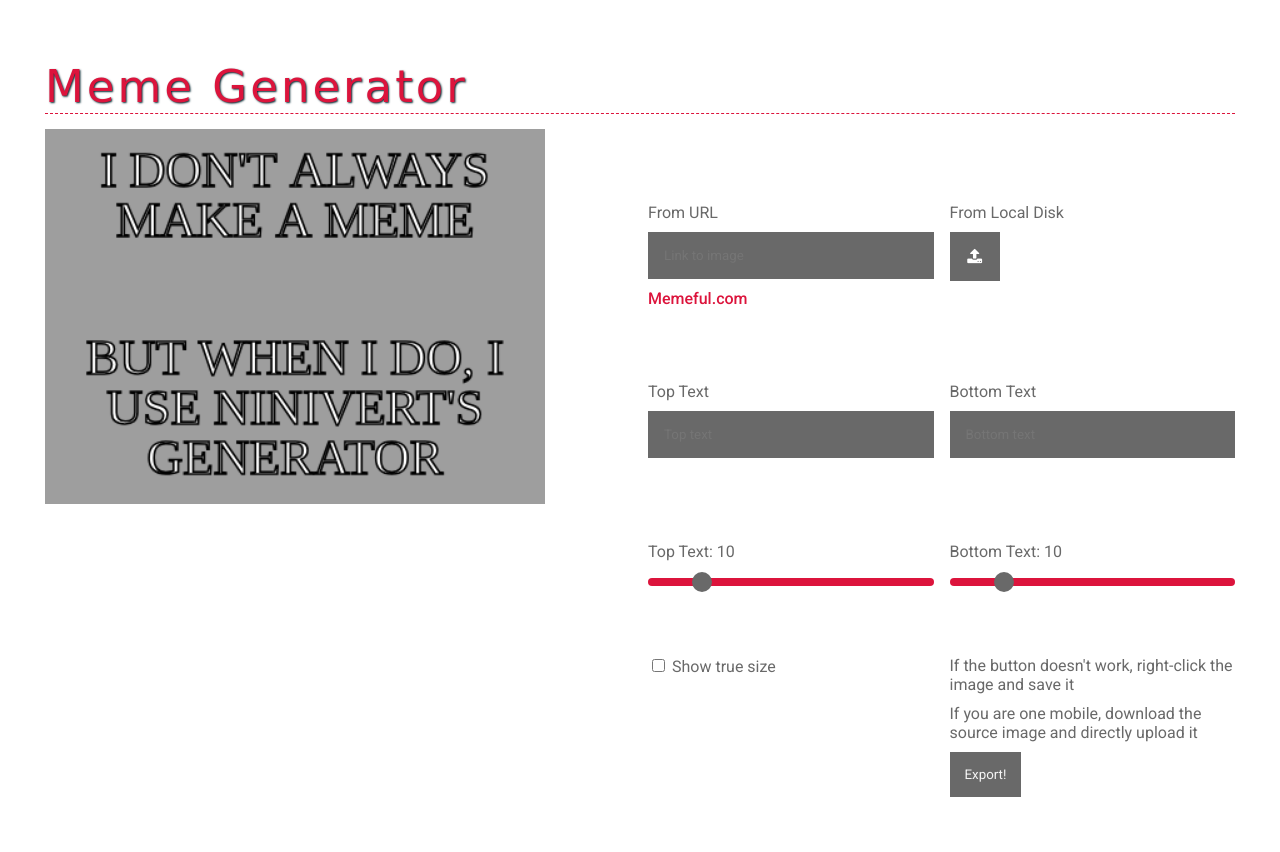
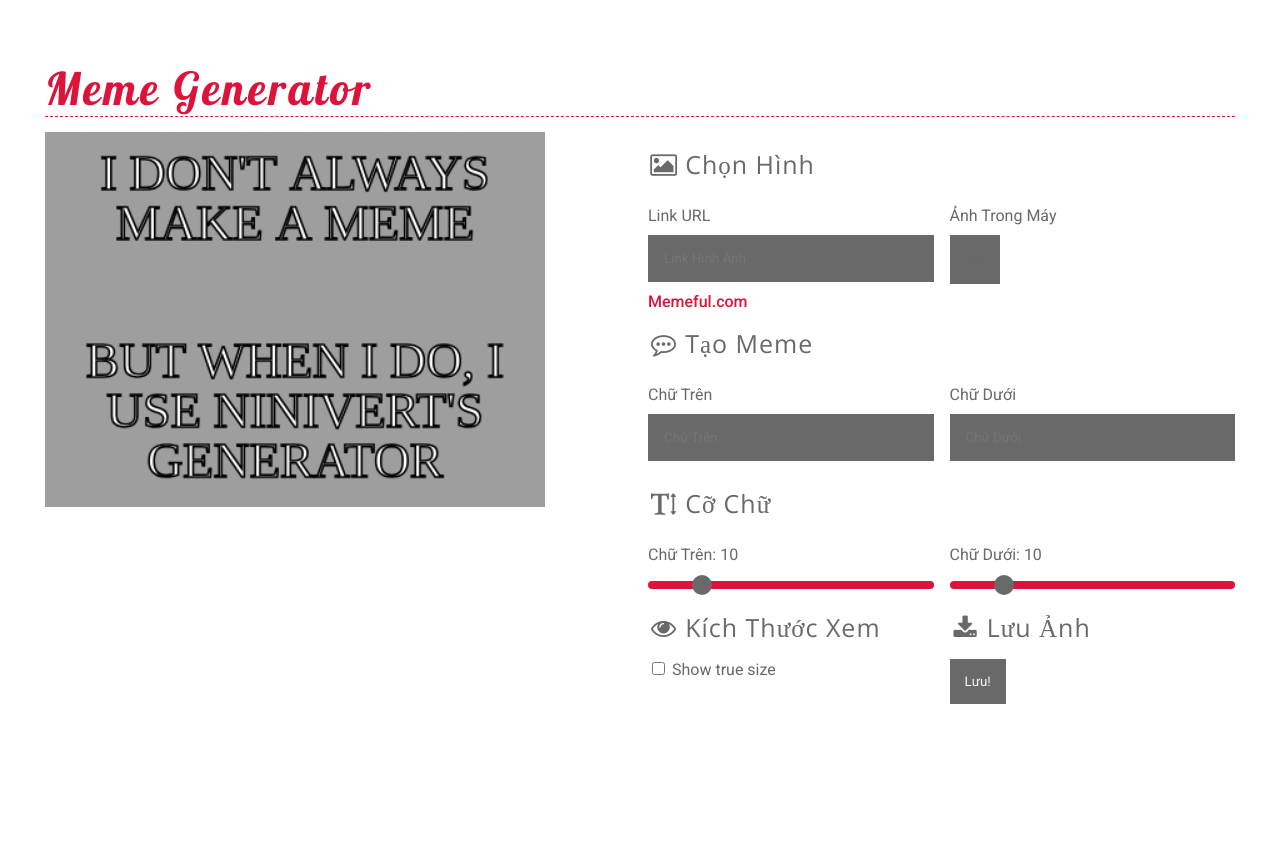
Before and after one commit to tienthinh12102/tienthinh12102.github.io, a PHP site: page / in a window 1280 px wide. After the commit the page ends 704 px from the top, so only its background shows below. Run offline with PHP 8.4, Linux system fonts and the light colour scheme.

Commit message:
Sua File html

```diff
--- a/index.html
+++ b/index.html
@@ -2,7 +2,7 @@
 <html>
 <head>
   <title>Meme Generator</title>
-
+  <meta charset="UTF-8">
   <link rel="stylesheet" type="text/css" href="style.css">
   <meta name="viewport" content="width=device-width, initial-scale=1">
   <link rel="stylesheet" href="https://cdnjs.cloudflare.com/ajax/libs/font-awesome/4.7.0/css/font-awesome.min.css">
@@ -18,15 +18,15 @@
       </div>
     </div>
     <div>
-      <h3><i class="fa fa-picture-o fa-fw" aria-hidden="true"></i>Source Image</h3>
+      <h3><i class="fa fa-picture-o fa-fw" aria-hidden="true"></i>Chọn Hình</h3>
       <div class="box">
         <div>
-          <p>From URL</p>
-          <input id="imgURL" class="block" type="text" placeholder="Link to image" />
+          <p>Link URL</p>
+          <input id="imgURL" class="block" type="text" placeholder="Link Hình Ảnh" />
           <a href="http://memeful.com/" target="_blank">Memeful.com</a>
         </div>
         <div>
-          <p>From Local Disk</p>
+          <p>Ảnh Trong Máy</p>
           <input id="imgFile" type="file" accept="image/*"/>
           <label for="imgFile" class="btn"><i class="fa fa-upload fa-fw"></i></label>
         </div>
@@ -34,28 +34,28 @@
 
 
 
-      <h3><i class="fa fa-commenting-o fa-fw" aria-hidden="true"></i>Meme Text</h3>
+      <h3><i class="fa fa-commenting-o fa-fw" aria-hidden="true"></i>Tạo Meme</h3>
       <div class="box">
         <div>
-          <p>Top Text</p>
-          <input id="textTop" type="text" class="block" placeholder="Top text" />
+          <p>Chữ Trên</p>
+          <input id="textTop" type="text" class="block" placeholder="Chữ Trên" />
         </div>
         <div>
-          <p>Bottom Text</p>
-          <input id="textBottom" type="text" class="block" placeholder="Bottom text" />
+          <p>Chữ Dưới</p>
+          <input id="textBottom" type="text" class="block" placeholder="Chữ Dưới" />
         </div>
       </div>
 
 
 
-      <h3><i class="fa fa-text-height fa-fw" aria-hidden="true"></i>Text Size</h3>
+      <h3><i class="fa fa-text-height fa-fw" aria-hidden="true"></i>Cỡ Chữ</h3>
       <div class="box">
         <div>
-          <p>Top Text: <span id="textSizeTopOut">10</span></p>
+          <p>Chữ Trên: <span id="textSizeTopOut">10</span></p>
           <input id="textSizeTop" type="range" min="2" max="50" step="2" />
         </div>
         <div>
-          <p>Bottom Text: <span id="textSizeBottomOut">10</span></p>
+          <p>Chữ Dưới: <span id="textSizeBottomOut">10</span></p>
           <input id="textSizeBottom" type="range" min="2" max="50" step="2" />
         </div>
       </div>
@@ -64,7 +64,7 @@
 
       <div class="box">
         <div>
-          <h3><i class="fa fa-eye fa-fw" aria-hidden="true"></i>Preview Size</h3>
+          <h3><i class="fa fa-eye fa-fw" aria-hidden="true"></i>Kích Thước Xem</h3>
           <input id="trueSize" type="checkbox"/>
           <label for="trueSize"><span>Show true size</span></label>
         </div>
@@ -72,10 +72,9 @@
 
 
         <div>
-          <h3><i class="fa fa-download fa-fw" aria-hidden="true"></i>Export</h3>
-          <p>If the button doesn't work, right-click the image and save it</p>
-          <p>If you are one mobile, download the source image and directly upload it</p>
-          <button id="export">Export!</button>
+          <h3><i class="fa fa-download fa-fw" aria-hidden="true"></i>Lưu Ảnh</h3>
+
+          <button id="export">Lưu!</button>
         </div>
 
       </div>
@@ -84,6 +83,7 @@
     </div>
   </div>
 
+
 </body>
 <script src="jquery.js"></script>
 </html>
--- a/style.css
+++ b/style.css
@@ -15,7 +15,7 @@
   box-sizing: border-box;
   font-family: 'Roboto';
   font-weight: 400;
-  color: white;
+  color: dimgrey;
 }
 
 /*HEADERS AND TEXT*/
@@ -29,12 +29,11 @@
 
 h1 {
   font-weight: 400;
-  font-family: 'Rouge Script', cursive;
+  font-family: 'Lobster';
   font-size: 45px;
   letter-spacing: 3px;
   color: crimson;
   border-bottom: 1px dashed crimson;
-  text-shadow: 1px 1px 2px #082b34;
 }
 
 h2 {
@@ -107,15 +106,15 @@
   padding: 15px;
   margin: 0 10px 10px 0px;
   border: 1px solid dimgrey;
-  background: dimgrey;  /*chinh color cho box text*/
-  color: white;
+  background: dimgrey;
+  color: whitesmoke;
   outline: none;
   transition: all 0.25s;
 }
 input[type='text']:hover, input[type='number']:hover, select:hover {
   background: crimson;
 }
-input[type='text']:focus, input[type='number']:focus, select:focus {  /*Text trong box form*/
+input[type='text']:focus, input[type='number']:focus, select:focus {
   background: white;
   color: dimgrey;
 }
@@ -133,7 +132,7 @@
 }
 
 a {
-  box-sizing: border-box; /*text lien ket*/
+  box-sizing: border-box;
   color: crimson;
   text-decoration: none;
   font-weight: 500;
@@ -149,7 +148,6 @@
 
 .block {
   display: block;
-
 }
 
 .hidden {
@@ -165,7 +163,7 @@
   width: 0px;
   height: 0px;
 }
-::-webkit-scrollbar-thumb { /*Thanh truot len xuong*/
+::-webkit-scrollbar-thumb {
   background: crimson;
   border-radius: 0px;
 }
@@ -326,7 +324,7 @@
   width: 100%;
   height: 8px;
   cursor: pointer;
-  box-shadow: 0px 0px 0px #000000 0px 0px 0px #0d0d0d;
+  box-shadow: 0px 0px 0px #000000, 0px 0px 0px #0d0d0d;
   background: #dc143c;
   border-radius: 20.1px;
   border: 0px solid #ffffff;
@@ -498,7 +496,6 @@
 }
 .box > div:nth-child(odd) {
   padding-right: .5em;
-
 }
 .box > div:nth-child(even) {
   padding-left: .5em;
```
